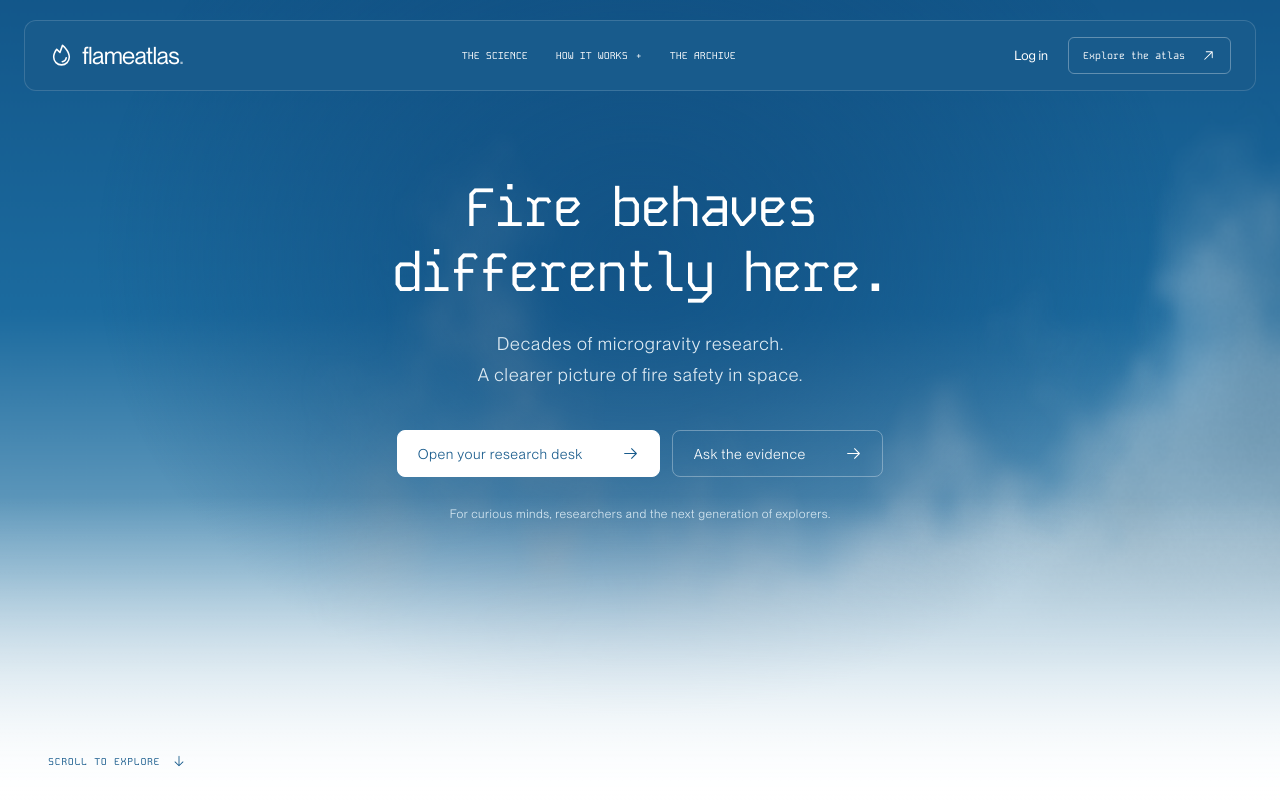
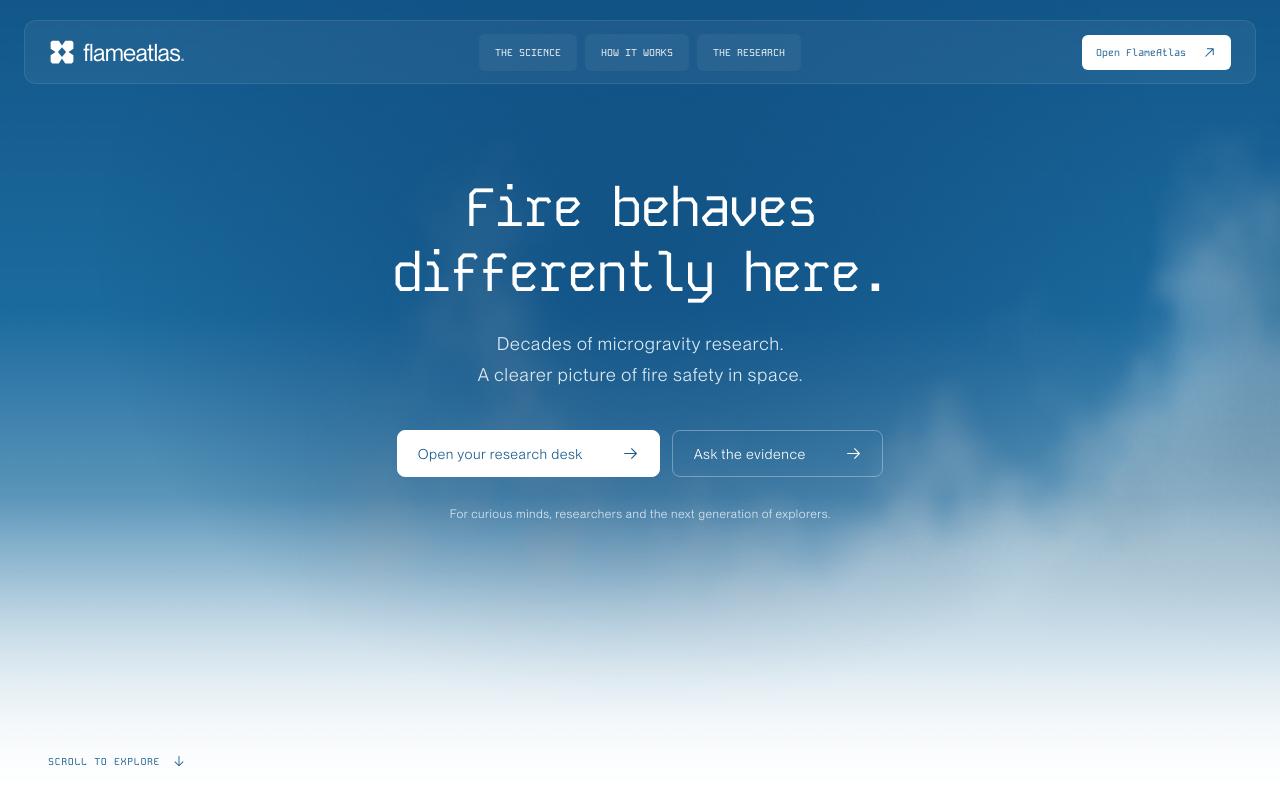
Before and after one commit to obvio-upasana/Space_Fire, a Next.js app in the folder apps/web/: page / in a window 1280 px wide. Shown: the top 800 px of the page. Built offline with nearby package versions, Linux system fonts and the light colour scheme.

Commit message:
feat(nav): reuse reference brand mark and exact scroll-aware navigation colors

```diff
--- a/apps/web/app/editorial.css
+++ b/apps/web/app/editorial.css
@@ -9,3 +9,13 @@
 .landing-section,.home-footer{max-width:1400px}.landing-section{padding-left:64px;padding-right:64px}.landing-section h2{letter-spacing:-1.8px}.landing-section p{font-size:18px}.landing-section .eyebrow,.landing-section .mono{font-size:10px}
 .home-footer p{font-family:var(--font-book)}.home-cta .button,.auth-form .button{font-family:var(--font-book);font-size:14px}.auth-form h2{font-weight:300}.brand-symbol{color:inherit}.home-nav.scrolled .brand-symbol{color:var(--blue)}
 @media(max-width:760px){.landing-hero{min-height:700px;height:90svh;padding-top:168px}.landing-section{padding-left:24px;padding-right:24px}.hero-content .button{min-width:0;font-size:12px;gap:16px;padding:12px 16px}.hero-title{font-size:40px;letter-spacing:-2.5px}.hero-note{font-size:11px;max-width:280px}.hero-copy{font-size:16px}.landing-section p{font-size:16px}}
+
+.home-nav{display:grid;grid-template-columns:1fr auto 1fr;background:#ffffff0d;border-color:#ffffff16;color:#fff;box-shadow:none;height:64px;padding:0 24px}
+.home-nav .nav-actions{justify-self:end}.home-nav nav{gap:8px}.home-nav nav a{position:relative;padding:12px 16px;border-radius:6px;font-size:10px;background:#ffffff0d}
+.home-nav nav a::after{content:"";position:absolute;bottom:8px;left:16px;right:16px;height:1px;background:currentColor;transform:scaleX(0);transform-origin:left;transition:transform .25s}
+.home-nav nav a:hover::after,.home-nav nav a:focus-visible::after{transform:scaleX(1)}
+.home-nav.scrolled{color:#425764;background:#f9fbfc;border-color:#dde5ea;box-shadow:0 4px 16px #203d4e0a}
+.home-nav.scrolled nav a{background:#edf2f5}.home-nav.scrolled nav a:hover{background:#e0e9ef}
+.home-nav .nav-entry{background:white;color:var(--blue);border:0}.home-nav .nav-entry:hover{background:var(--blue-soft)}
+.home-nav.scrolled .nav-entry{background:var(--blue);color:var(--surface)}.home-nav.scrolled .nav-entry:hover{background:var(--blue-hover)}
+@media(max-width:760px){.home-nav{display:flex;height:60px;padding:0 16px}.home-nav .nav-actions{gap:8px}.home-nav nav.open{background:#f9fbfc;gap:12px}.home-nav nav.open a{background:#edf2f5}}
--- /dev/null
+++ b/apps/web/components/brand-mark.tsx
@@ -0,0 +1,4 @@
+// Existing mark reused from the user's Reclaim reference.
+export function BrandMark(){
+  return <svg viewBox="0 0 32 32" width="26" height="26" fill="none" aria-hidden="true"><path d="M4 2h8l4 6 4-6h8l2 2v8l-6 4 6 4v8l-2 2h-8l-4-6-4 6H4l-2-2v-8l6-4-6-4V4l2-2Z M16 10l-5 6 5 6 5-6-5-6Z" fill="currentColor" fillRule="evenodd"/></svg>;
+}
--- a/apps/web/components/home-nav.tsx
+++ b/apps/web/components/home-nav.tsx
@@ -1,8 +1,34 @@
 "use client";
-import {useState,useEffect} from "react";
+import {useState,useRef} from "react";
 import Link from "next/link";
+import gsap from "gsap";
+import {useGSAP} from "@gsap/react";
 import {Brand,Icon} from "./ui";
-export function HomeNav(){const[open,setOpen]=useState(false);const[scrolled,setScrolled]=useState(false);
-  useEffect(()=>{const scroll=()=>setScrolled(window.scrollY>80);scroll();window.addEventListener("scroll",scroll,{passive:true});return()=>window.removeEventListener("scroll",scroll);},[]);
-  return <header className={`home-nav ${scrolled?"scrolled":""}`}><Brand/><nav aria-label="Main navigation" className={open?"open":""}><a href="#science" onClick={()=>setOpen(false)}>THE SCIENCE</a><a href="#workflow" onClick={()=>setOpen(false)}>HOW IT WORKS <span>+</span></a><a href="#programs" onClick={()=>setOpen(false)}>THE ARCHIVE</a></nav><div className="nav-actions"><Link href="/login" className="nav-login">Log in</Link><Link href="/dashboard" className="nav-entry">Explore the atlas <Icon name="external" size={15}/></Link><button className="icon-button mobile-menu" aria-label={open?"Close navigation":"Open navigation"} aria-expanded={open} onClick={()=>setOpen(!open)}><Icon name={open?"close":"menu"}/></button></div></header>;
+gsap.registerPlugin(useGSAP);
+
+export function HomeNav(){
+  const [open,setOpen]=useState(false);
+  const header=useRef<HTMLElement>(null);
+  useGSAP(()=>{
+    const element=header.current;
+    if(!element)return;
+    const reduced=window.matchMedia("(prefers-reduced-motion: reduce)");
+    const hide=gsap.to(element,{y:-12,autoAlpha:0,duration:.4,ease:"power2.inOut",paused:true});
+    let previous=window.scrollY;
+    const show=()=>hide.reverse();
+    const update=()=>{
+      const position=Math.max(0,window.scrollY);
+      const hero=document.querySelector<HTMLElement>(".landing-hero");
+      element.classList.toggle("scrolled",position>(hero?.offsetHeight??800)-96);
+      if(!reduced.matches&&Math.abs(position-previous)>8){
+        if(position>96&&position>previous&&!element.contains(document.activeElement)&&!open)hide.play();else show();
+      }
+      previous=position;
+    };
+    update();
+    window.addEventListener("scroll",update,{passive:true});
+    element.addEventListener("focusin",show);
+    return()=>{window.removeEventListener("scroll",update);element.removeEventListener("focusin",show);};
+  },{scope:header,dependencies:[open],revertOnUpdate:true});
+  return <header ref={header} className="home-nav"><Brand/><nav aria-label="Main navigation" className={open?"open":""}><a href="#science" onClick={()=>setOpen(false)}>THE SCIENCE</a><a href="#workflow" onClick={()=>setOpen(false)}>HOW IT WORKS</a><a href="#programs" onClick={()=>setOpen(false)}>THE RESEARCH</a></nav><div className="nav-actions"><Link href="/assistant" className="nav-entry">Open FlameAtlas <Icon name="external" size={15}/></Link><button className="icon-button mobile-menu" aria-label={open?"Close navigation":"Open navigation"} aria-expanded={open} onClick={()=>setOpen(!open)}><Icon name={open?"close":"menu"}/></button></div></header>;
 }
--- a/apps/web/components/ui.tsx
+++ b/apps/web/components/ui.tsx
@@ -1,11 +1,12 @@
 "use client";
 import Link from "next/link";
+import {BrandMark} from "./brand-mark";
 import type { ReactNode } from "react";
 import { Atom, ArrowRight, ArrowUpRight, ArrowLeft, ArrowDown, ArrowUp, BookOpen, ChartLine, SquaresFour, ChatCircleDots, Compass, ShieldCheck, SlidersHorizontal, MagnifyingGlass, X, List, SidebarSimple, CaretDown, CaretRight, Check, Plus, BookmarkSimple, FileText, Database, LinkSimple, PaperPlaneTilt, Copy, DownloadSimple, GearSix, Moon, GlobeHemisphereWest, RocketLaunch, Flask, Fire, Stack, Eye, EyeSlash, DotsThree, Question, SignOut, CircleNotch, WarningCircle, Clock, Funnel, ArrowsLeftRight, Trash, Paperclip, Bell, Play, Lightning } from "@phosphor-icons/react";
 const icons = {atom:Atom,right:ArrowRight,external:ArrowUpRight,left:ArrowLeft,down:ArrowDown,up:ArrowUp,book:BookOpen,chart:ChartLine,grid:SquaresFour,chat:ChatCircleDots,compass:Compass,shield:ShieldCheck,sliders:SlidersHorizontal,search:MagnifyingGlass,close:X,menu:List,sidebar:SidebarSimple,chevron:CaretDown,next:CaretRight,check:Check,plus:Plus,bookmark:BookmarkSimple,file:FileText,database:Database,link:LinkSimple,send:PaperPlaneTilt,copy:Copy,download:DownloadSimple,settings:GearSix,moon:Moon,earth:GlobeHemisphereWest,rocket:RocketLaunch,flask:Flask,fire:Fire,stack:Stack,eye:Eye,hidden:EyeSlash,more:DotsThree,help:Question,exit:SignOut,spinner:CircleNotch,warning:WarningCircle,clock:Clock,filter:Funnel,compare:ArrowsLeftRight,trash:Trash,clip:Paperclip,bell:Bell,play:Play,bolt:Lightning};
 export type IconName = keyof typeof icons;
 export function Icon({name,size=20,className=""}:{name:IconName;size?:number;className?:string}) { const Glyph=icons[name]; return <Glyph size={size} weight="regular" aria-hidden="true" className={className}/>; }
-export function Brand({compact=false}:{compact?:boolean}) { return <Link href="/" className="brand"><span className="brand-symbol"><Icon name="fire" size={25}/></span>{!compact&&<span>flameatlas<span className="brand-period">.</span></span>}</Link>; }
+export function Brand({compact=false}:{compact?:boolean}) { return <Link href="/" className="brand"><span className="brand-symbol"><BrandMark/></span>{!compact&&<span>flameatlas<span className="brand-period">.</span></span>}</Link>; }
 export function ButtonLink({href,children,secondary=false,className=""}:{href:string;children:ReactNode;secondary?:boolean;className?:string}) {return <Link href={href} className={`button ${secondary?"secondary":""} ${className}`}>{children}<Icon name="right" size={17}/></Link>;}
 export function PageHeading({kicker,title,description,children}:{kicker:string;title:string;description:string;children?:ReactNode}) {return <div className="page-heading"><div><p className="eyebrow">{kicker}</p><h1>{title}</h1><p className="muted">{description}</p></div>{children}</div>;}
 export function Badge({children,tone="blue"}:{children:ReactNode;tone?:string}) {return <span className={`badge ${tone}`}>{children}</span>;}
```
